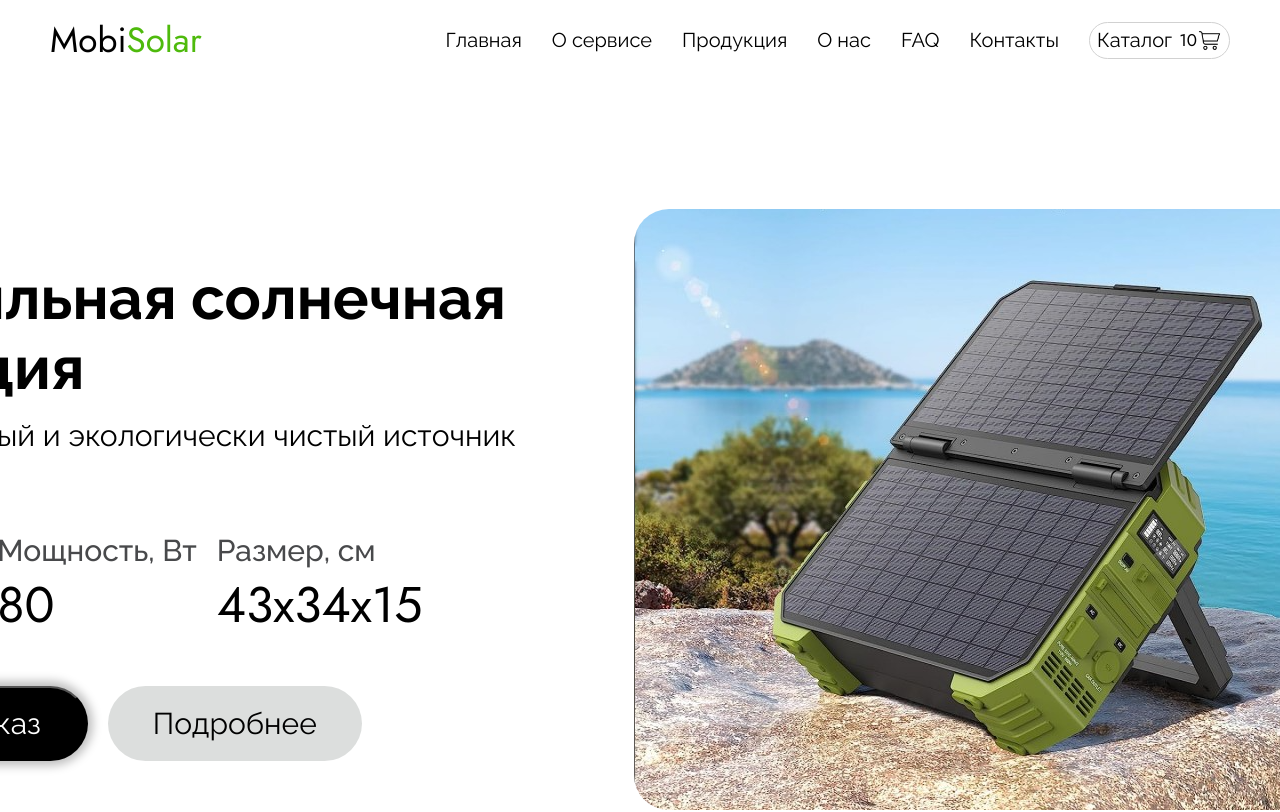
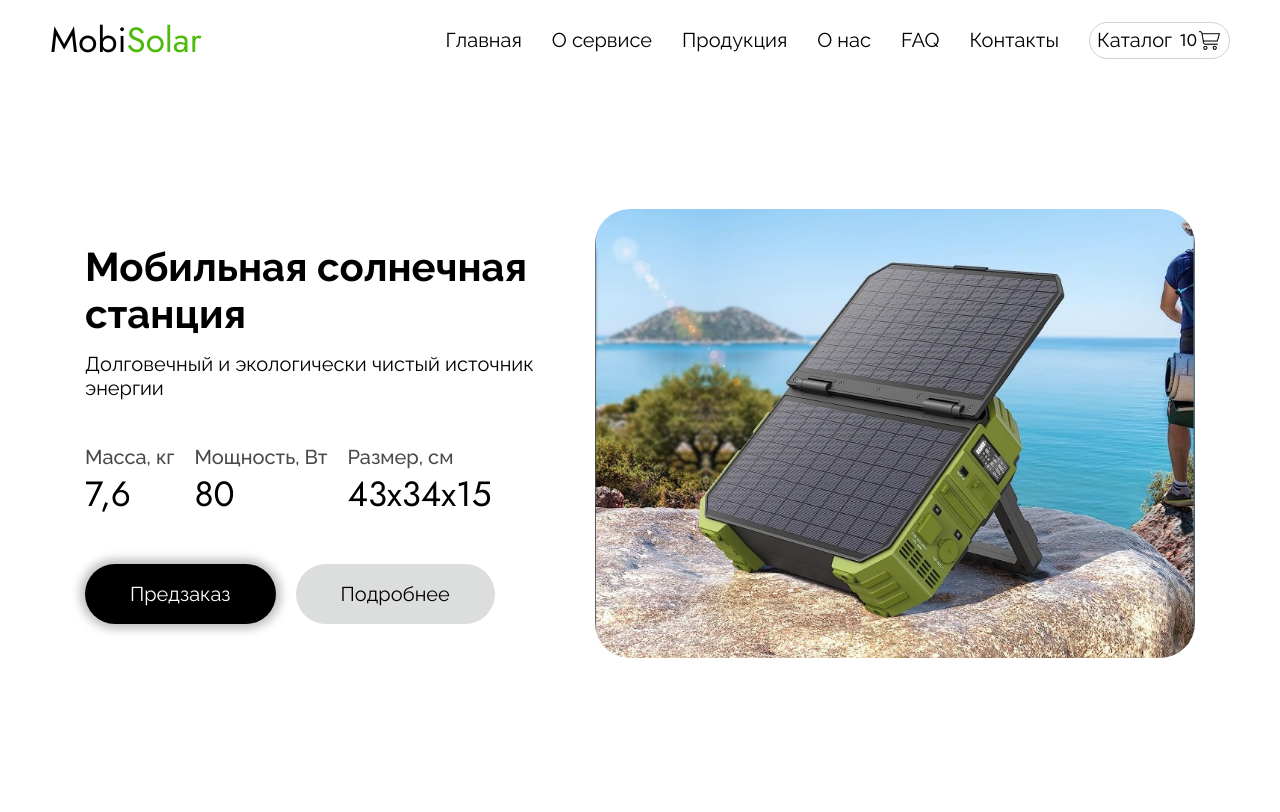
Before and after one commit to Leequren/solar-panels, a React (Vite) app: page / in a window 1280 px wide. Shown: the top 812 px of the page. Built offline with nearby package versions, Linux system fonts and the light colour scheme.

Commit message:
adaptive MainItem

```diff
--- a/src/components/header/Nav/Nav.tsx
+++ b/src/components/header/Nav/Nav.tsx
@@ -3,7 +3,7 @@ import { NavBlock } from "./NavBlock.tsx";
 
 export function Nav() {
     const windowWidth = useWindowWidth()
-    const isMobile = windowWidth < 850
+    const isMobile = windowWidth <= 850
 
     return (
         <NavBlock IsMobile={isMobile} />
--- a/src/pages/MainPage/components/MainItem/MainItem.tsx
+++ b/src/pages/MainPage/components/MainItem/MainItem.tsx
@@ -1,4 +1,4 @@
-import { FC } from "react";
+import {FC} from "react";
 import styled from "styled-components";
 
 interface MainItemProps {
@@ -16,7 +16,129 @@ const MainItemStyled = styled.div`
     align-items: center;
     justify-content: center;
     gap: 115px;
-  padding: 144px 150px 0 150px;
+    padding-top: 144px;
+    padding-left: 150px;
+    padding-right: 150px;
+
+    > img {
+        border-radius: 35px;
+        height: 100%;
+        width: 100%;
+    }
+
+    @media (max-width: 1650px) {
+        gap: 90px;
+        padding-left: 0;
+        padding-right: 0;
+        > img {
+            width: 750px;
+        }
+    }
+    @media (max-width: 1500px) {
+        gap: 60px;
+
+        > img {
+            width: 600px;
+        }
+    }
+    @media (max-width: 1200px) {
+        gap: 45px;
+
+        > img {
+            width: 500px;
+        }
+    }
+    @media (max-width: 1000px) {
+        gap: 25px;
+
+        > img {
+            width: 450px;
+        }
+    }
+    @media (max-width: 850px) {
+        flex-direction: column;
+        padding-top: 47px;
+    }
+    @media (max-width: 500px) {
+        > img {
+            width: 363px;
+        }
+    }
+`;
+
+const MainItemContainer = styled.div`
+    display: flex;
+    flex-direction: column;
+    gap: 45px;
+
+    @media (max-width: 1000px) {
+        gap: 20px;
+    }
+`;
+
+const MainTextContainer = styled.div`
+    width: 676px;
+    display: flex;
+    flex-direction: column;
+    gap: 15px;
+
+    > h1 {
+        font-size: 60px;
+    }
+
+    > p {
+        font-size: 30px;
+    }
+
+    @media (max-width: 1650px) {
+        width: 600px;
+        > h1 {
+            font-size: 50px;
+        }
+
+        > p {
+            font-size: 25px;
+        }
+    }
+    @media (max-width: 1500px) {
+        width: 450px;
+        > h1 {
+            font-size: 40px;
+        }
+
+        > p {
+            font-size: 20px;
+        }
+    }
+    @media (max-width: 1200px) {
+        width: 335px;
+        > h1 {
+            font-size: 30px;
+        }
+
+        > p {
+            font-size: 16px;
+        }
+    }
+    @media (max-width: 1000px) {
+        width: 335px;
+        > h1 {
+            font-size: 27px;
+        }
+
+        > p {
+            font-size: 14px;
+        }
+    }
+    @media (max-width: 500px) {
+        > h1 {
+            font-size: 30px;
+        }
+
+        > p {
+            font-size: 16px;
+        }
+    }
 `;
 
 const Characteristics = styled.div`
@@ -34,6 +156,119 @@ const Characteristics = styled.div`
         font-size: 50px;
         font-weight: 400;
     }
+
+    @media (max-width: 1650px) {
+        > h1 {
+            font-size: 25px;
+        }
+
+        > span {
+            font-size: 45px;
+        }
+    }
+    @media (max-width: 1500px) {
+        > h1 {
+            font-size: 20px;
+        }
+
+        > span {
+            font-size: 35px;
+        }
+    }
+    @media (max-width: 1200px) {
+        > h1 {
+            font-size: 18px;
+        }
+
+        > span {
+            font-size: 30px;
+        }
+    }
+    @media (max-width: 1000px) {
+        > h1 {
+            font-size: 15px;
+        }
+
+        > span {
+            font-size: 27px;
+        }
+    }
+    @media (max-width: 500px) {
+        > h1 {
+            font-size: 16px;
+        }
+
+        > span {
+            font-size: 25px;
+        }
+    }
+`;
+const ButtonContainer = styled.div`
+    display: flex;
+    gap: 20px;
+
+    @media (max-width: 1000px) {
+        gap: 15px;
+    }
+    @media (max-width: 500px) {
+        gap: 10px;
+        width: 100%;
+    }
+`;
+
+const ButtonPreOrder = styled.div`
+    font-size: 30px;
+    background-color: black;
+    color: white;
+    padding: 18px 45px;
+    border-radius: 100px;
+    box-shadow: 0 0 10px 5px #00000040;
+    border: none;
+
+    @media (max-width: 1650px) {
+        font-size: 25px;
+    }
+    @media (max-width: 1500px) {
+        font-size: 20px;
+    }
+    @media (max-width: 1200px) {
+        font-size: 17px;
+    }
+    @media (max-width: 1000px) {
+        padding: 18px 35px;
+        font-size: 15px;
+    }
+    @media (max-width: 500px) {
+        box-shadow: 0 0 5px 2px #00000040;
+        padding: 10px 25px;
+        font-size: 16px;
+    }
+`;
+
+const ButtonDetails = styled.div`
+    font-size: 30px;
+    background-color: #DCDEDD;
+    border: none;
+    padding: 18px 45px;
+    border-radius: 100px;
+
+    @media (max-width: 1650px) {
+        font-size: 25px;
+    }
+    @media (max-width: 1500px) {
+        font-size: 20px;
+    }
+    @media (max-width: 1200px) {
+        font-size: 17px;
+    }
+    @media (max-width: 1000px) {
+        padding: 18px 35px;
+        font-size: 15px;
+    }
+    @media (max-width: 500px) {
+        padding: 10px 25px;
+        font-size: 16px;
+    }
 `;
 
 const CharacteristicsContainer = styled.div`
@@ -41,7 +276,6 @@ const CharacteristicsContainer = styled.div`
     flex-direction: row;
     gap: 20px;
 `;
-
 export const MainItem: FC<MainItemProps> = ({
                                                 title,
                                                 description,
@@ -52,18 +286,11 @@ export const MainItem: FC<MainItemProps> = ({
                                             }) => {
     return (
         <MainItemStyled>
-      <div style={{ display: "flex", flexDirection: "column", gap: "45px" }}>
-        <div
-          style={{
-            width: "676px",
-            display: "flex",
-            flexDirection: "column",
-            gap: "15px",
-          }}
-        >
-          <h1 style={{ fontSize: "60px" }}>{title}</h1>
-          <p style={{ fontSize: "30px" }}>{description}</p>
-        </div>
+            <MainItemContainer>
+                <MainTextContainer>
+                    <h1>{title}</h1>
+                    <p>{description}</p>
+                </MainTextContainer>
 
                 <CharacteristicsContainer>
                     <Characteristics>
@@ -82,35 +309,16 @@ export const MainItem: FC<MainItemProps> = ({
                     </Characteristics>
                 </CharacteristicsContainer>
 
-        <div style={{ display: "flex", gap: "20px" }}>
-          <button
-            style={{
-              fontSize: "30px",
-              backgroundColor: "black",
-              color: "white",
-              padding: "18px 45px",
-              borderRadius: "100px",
-              boxShadow: "0px 0px 10px 5px #00000040",
-            }}
-          >
+                <ButtonContainer>
+                    <ButtonPreOrder>
                         Предзаказ
-          </button>
-          <button
-            style={{
-              fontSize: "30px",
-              backgroundColor: "#DCDEDD",
-              border: "none",
-              padding: "18px 45px",
-              borderRadius: "100px",
-            }}
-          >
+                    </ButtonPreOrder>
+                    <ButtonDetails>
                         Подробнее
-          </button>
-        </div>
-      </div>
-      <div>
-        <img src={img} alt="" style={{ borderRadius: "35px" }} />
-      </div>
+                    </ButtonDetails>
+                </ButtonContainer>
+            </MainItemContainer>
+                <img src={img} alt=""/>
         </MainItemStyled>
     );
 };
```
Lines whose indentation alone changed are shown as unchanged.
